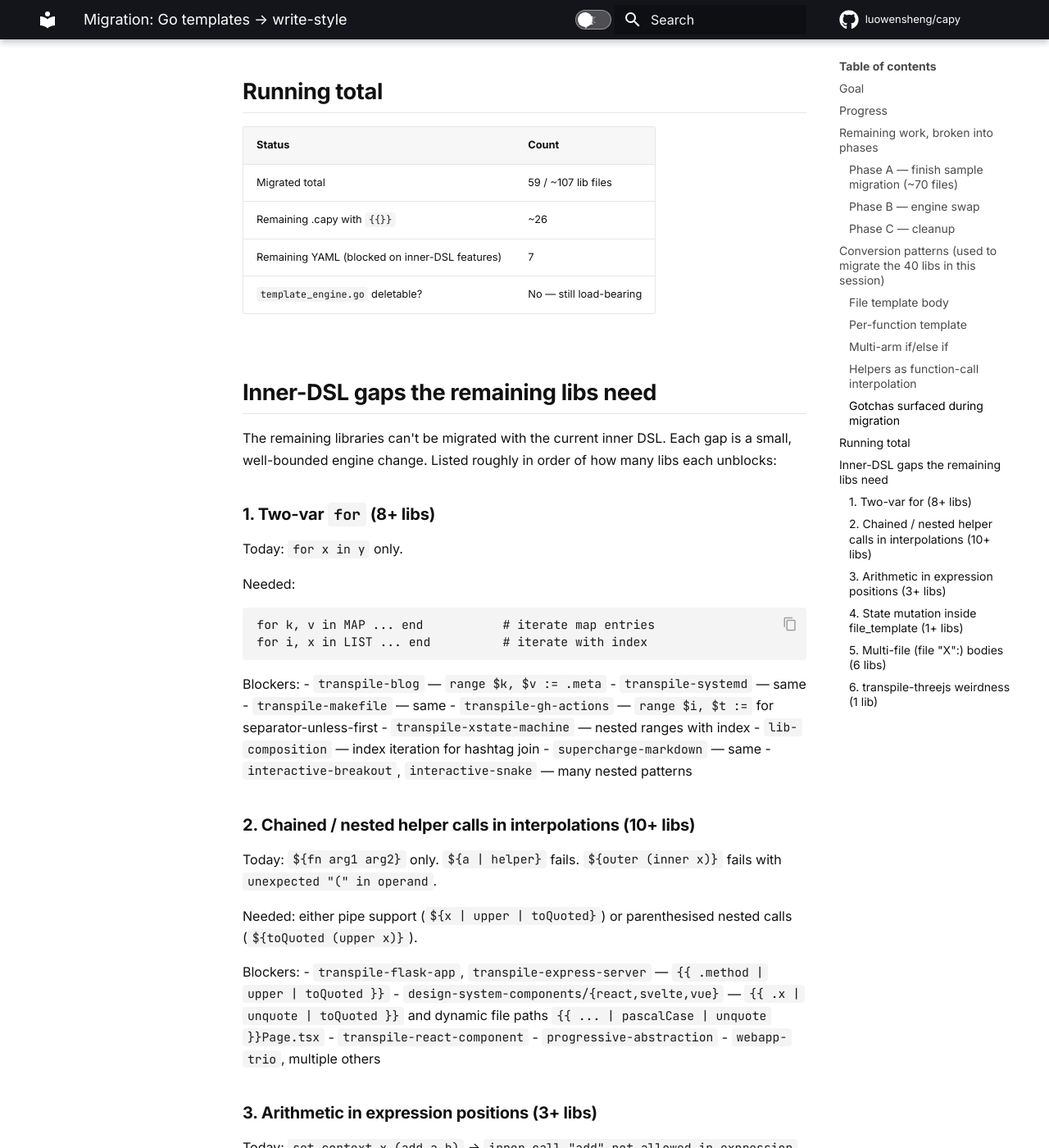
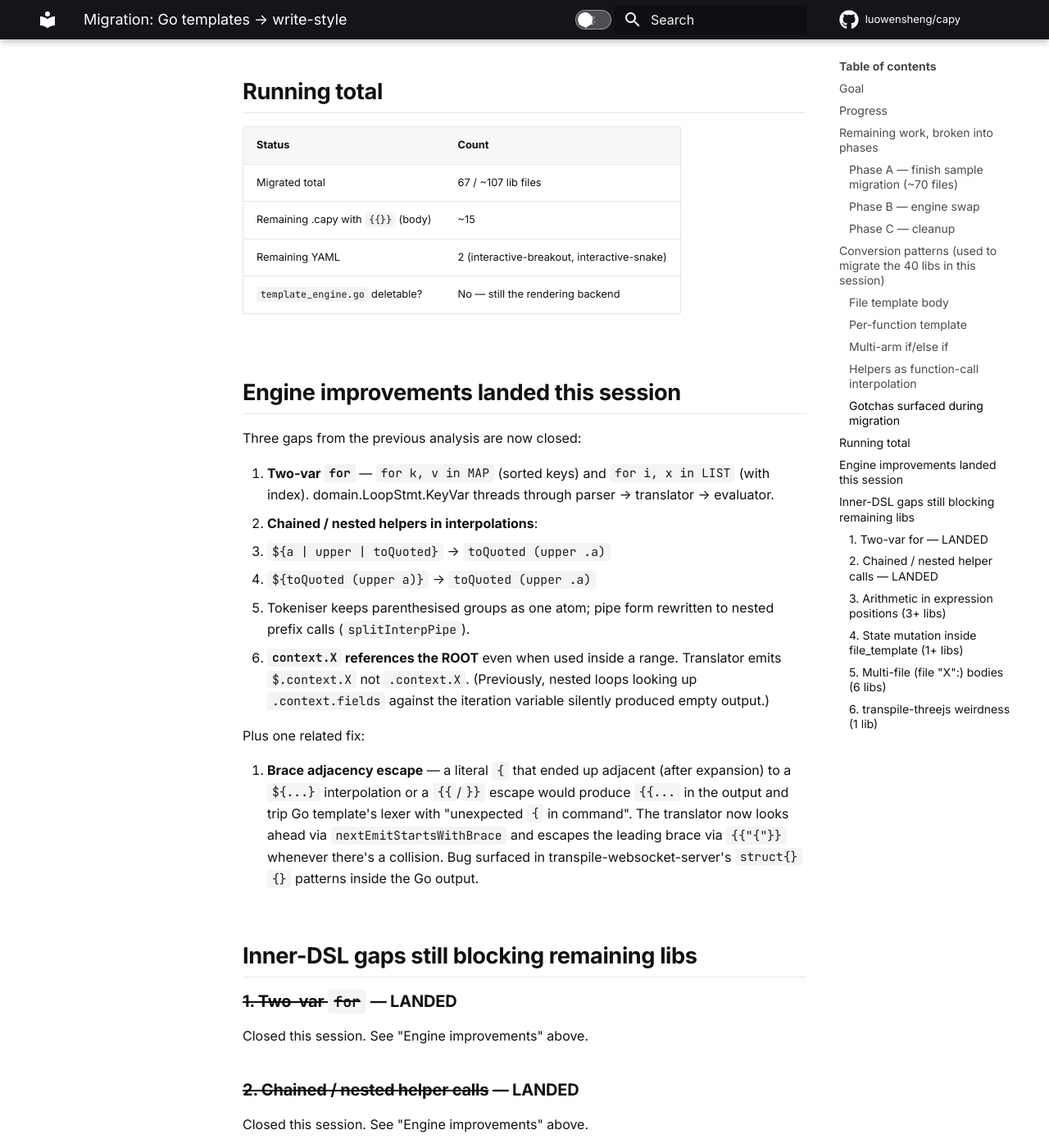
Before and after one commit to luowensheng/capy, an MkDocs documentation site: the page built from docs/design/migration-write-style.md, in a window 1280 px wide and 1400 px high, scrolled down 4214 px. Shown: the whole window at 82% size. Built offline with MkDocs 1.6.1 and Material for MkDocs 9.7.7, drawn with Linux system fonts in a browser that asks for light colours; comment, search, counter and statistics services are not loaded.

Commit message:
docs(design): mark two engine gaps closed (two-var for, chained helpers)
Updates docs/design/migration-write-style.md to reflect the engine
work landed this session. Running total: 67/100 lib files.

Co-Authored-By: Claude Opus 4.7 (1M context) <noreply@anthropic.com>

````diff
--- a/docs/design/migration-write-style.md
+++ b/docs/design/migration-write-style.md
@@ -174,51 +174,48 @@ were single-helper.)
 
 | Status | Count |
 |---|---|
-| Migrated total | 59 / ~107 lib files |
-| Remaining .capy with `{{}}` | ~26 |
-| Remaining YAML (blocked on inner-DSL features) | 7 |
-| `template_engine.go` deletable? | No — still load-bearing |
+| Migrated total | 67 / ~107 lib files |
+| Remaining .capy with `{{}}` (body) | ~15 |
+| Remaining YAML | 2 (interactive-breakout, interactive-snake) |
+| `template_engine.go` deletable? | No — still the rendering backend |
 
-## Inner-DSL gaps the remaining libs need
+## Engine improvements landed this session
 
-The remaining libraries can't be migrated with the current inner DSL.
-Each gap is a small, well-bounded engine change. Listed roughly in
-order of how many libs each unblocks:
+Three gaps from the previous analysis are now closed:
 
-### 1. Two-var `for` (8+ libs)
+1. **Two-var `for`** — `for k, v in MAP` (sorted keys) and
+   `for i, x in LIST` (with index). domain.LoopStmt.KeyVar threads
+   through parser → translator → evaluator.
+2. **Chained / nested helpers in interpolations**:
+   - `${a | upper | toQuoted}` → `toQuoted (upper .a)`
+   - `${toQuoted (upper a)}` → `toQuoted (upper .a)`
+   - Tokeniser keeps parenthesised groups as one atom; pipe form
+     rewritten to nested prefix calls (`splitInterpPipe`).
+3. **`context.X` references the ROOT** even when used inside a
+   range. Translator emits `$.context.X` not `.context.X`.
+   (Previously, nested loops looking up `.context.fields` against
+   the iteration variable silently produced empty output.)
 
-Today: `for x in y` only.
+Plus one related fix:
 
-Needed:
-```
-for k, v in MAP ... end           # iterate map entries
-for i, x in LIST ... end          # iterate with index
-```
+4. **Brace adjacency escape** — a literal `{` that ended up
+   adjacent (after expansion) to a `${...}` interpolation or a
+   `{{`/`}}` escape would produce `{{...` in the output and trip
+   Go template's lexer with "unexpected `{` in command". The
+   translator now looks ahead via `nextEmitStartsWithBrace` and
+   escapes the leading brace via `{{"{"}}` whenever there's a
+   collision. Bug surfaced in transpile-websocket-server's
+   `struct{}{}` patterns inside the Go output.
 
-Blockers:
-- `transpile-blog` — `range $k, $v := .meta`
-- `transpile-systemd` — same
-- `transpile-makefile` — same
-- `transpile-gh-actions` — `range $i, $t :=` for separator-unless-first
-- `transpile-xstate-machine` — nested ranges with index
-- `lib-composition` — index iteration for hashtag join
-- `supercharge-markdown` — same
-- `interactive-breakout`, `interactive-snake` — many nested patterns
+## Inner-DSL gaps still blocking remaining libs
 
-### 2. Chained / nested helper calls in interpolations (10+ libs)
+### ~~1. Two-var `for`~~ — LANDED
 
-Today: `${fn arg1 arg2}` only. `${a | helper}` fails. `${outer (inner x)}`
-fails with `unexpected "(" in operand`.
+Closed this session. See "Engine improvements" above.
 
-Needed: either pipe support (`${x | upper | toQuoted}`) or
-parenthesised nested calls (`${toQuoted (upper x)}`).
+### ~~2. Chained / nested helper calls~~ — LANDED
 
-Blockers:
-- `transpile-flask-app`, `transpile-express-server` — `{{ .method | upper | toQuoted }}`
-- `design-system-components/{react,svelte,vue}` — `{{ .x | unquote | toQuoted }}` and dynamic file paths `{{ ... | pascalCase | unquote }}Page.tsx`
-- `transpile-react-component`
-- `progressive-abstraction`
-- `webapp-trio`, multiple others
+Closed this session. See "Engine improvements" above.
 
 ### 3. Arithmetic in expression positions (3+ libs)
 
````
